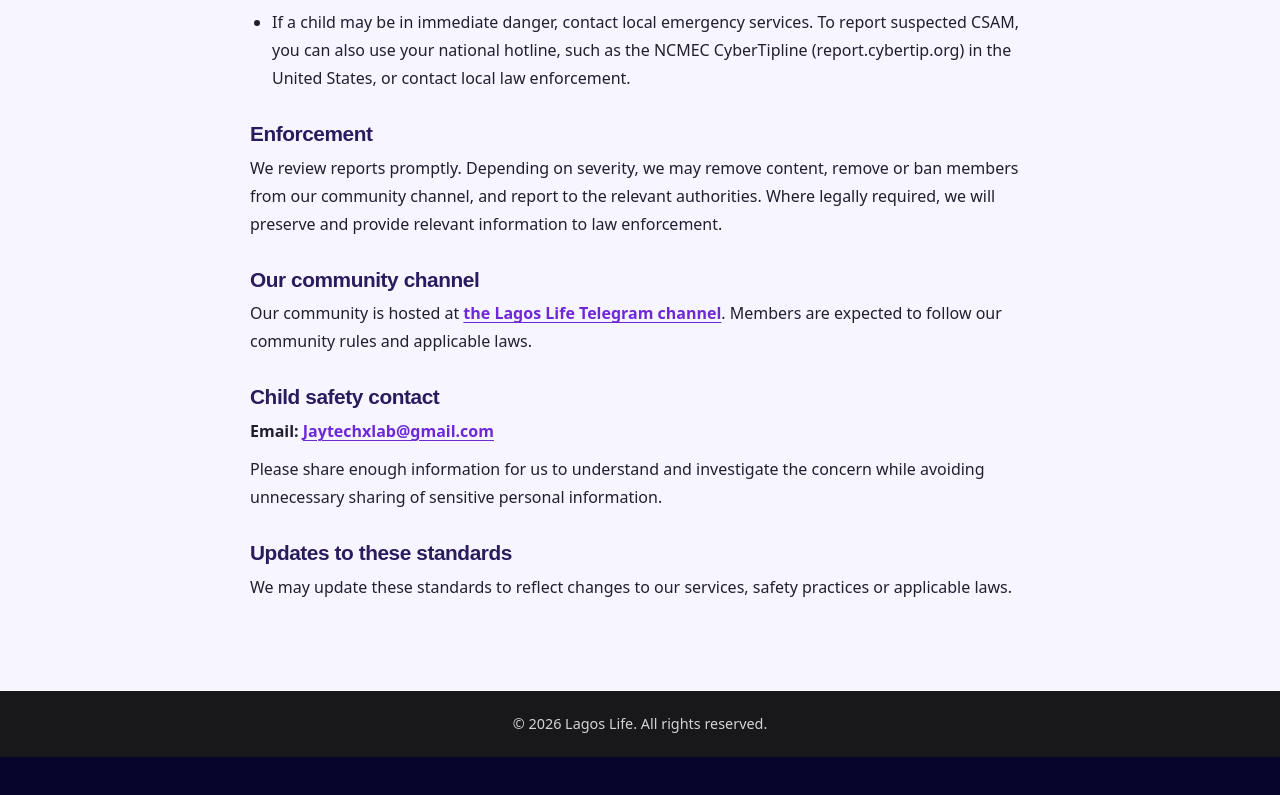
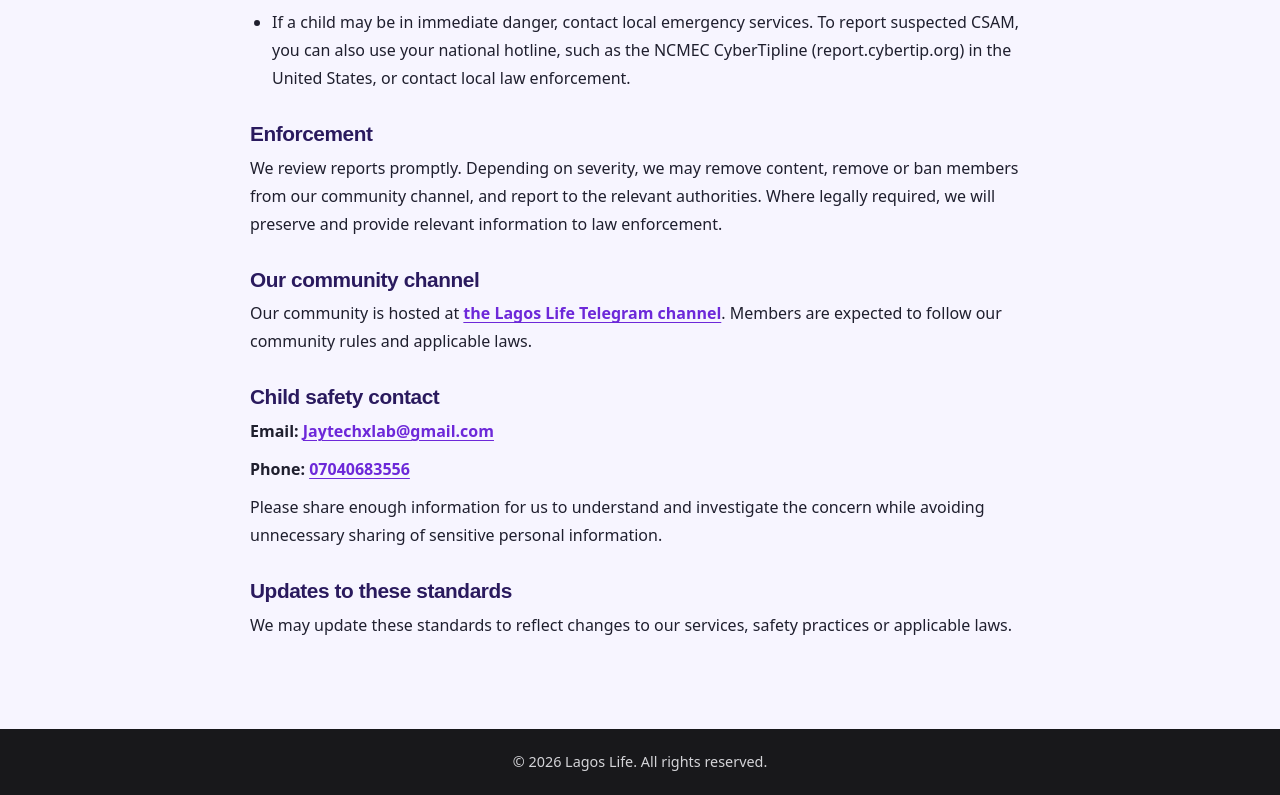
Before and after one commit to sannim316-bot/evermore, a React (Vite) app: page /child-safety in a window 1280 px wide. Shown: the part 1168-1963 px from the top of the page. Before the commit the page ends 1925 px from the top, so only its background shows below. Built offline with nearby package versions, Linux system fonts and the light colour scheme.

Commit message:
Update contact and Telegram link

```diff
--- a/src/lib/links.js
+++ b/src/lib/links.js
@@ -1,5 +1,6 @@
 import { version } from "../../package.json";
 
-export const TELEGRAM_URL = "https://bit.ly/Lagoslife";
+export const TELEGRAM_URL = "https://esw1uj.s.gy/lagoslife";
 export const CONTACT_EMAIL = "Jaytechxlab@gmail.com";
+export const CONTACT_PHONE = "07040683556";
 export const APP_VERSION = version;
--- a/src/pages/About.jsx
+++ b/src/pages/About.jsx
@@ -1,10 +1,10 @@
 import { useState } from "react";
 import { Link } from "react-router-dom";
-import { ArrowLeft, ChevronRight, Mail, ShieldCheck, FileText } from "lucide-react";
+import { ArrowLeft, ChevronRight, Mail, Phone, ShieldCheck, FileText } from "lucide-react";
 import { useStore, resetAll } from "../lib/store";
 import { setName } from "../lib/progress";
 import { showToast } from "../lib/toast";
-import { APP_VERSION, CONTACT_EMAIL } from "../lib/links";
+import { APP_VERSION, CONTACT_EMAIL, CONTACT_PHONE } from "../lib/links";
 
 export default function About() {
   const { name } = useStore();
@@ -79,6 +79,11 @@
             <Mail size={19} aria-hidden="true" /> Contact us <ChevronRight size={18} aria-hidden="true" />
           </a>
         </li>
+        <li>
+          <a href={`tel:+234${CONTACT_PHONE.replace(/^0/, "")}`} className="card link-row">
+            <Phone size={19} aria-hidden="true" /> {CONTACT_PHONE} <ChevronRight size={18} aria-hidden="true" />
+          </a>
+        </li>
       </ul>
 
       <section className="card danger-zone">
--- a/src/pages/ChildSafety.jsx
+++ b/src/pages/ChildSafety.jsx
@@ -1,5 +1,5 @@
 import LegalLayout from "../components/LegalLayout";
-import { CONTACT_EMAIL, TELEGRAM_URL } from "../lib/links";
+import { CONTACT_EMAIL, CONTACT_PHONE, TELEGRAM_URL } from "../lib/links";
 
 export default function ChildSafety() {
   return (
@@ -92,6 +92,10 @@
           <a href={`mailto:${CONTACT_EMAIL}`}>{CONTACT_EMAIL}</a>
         </p>
         <p>
+          <strong>Phone:</strong>{" "}
+          <a href={`tel:+234${CONTACT_PHONE.replace(/^0/, "")}`}>{CONTACT_PHONE}</a>
+        </p>
+        <p>
           Please share enough information for us to understand and investigate
           the concern while avoiding unnecessary sharing of sensitive personal
           information.
```
